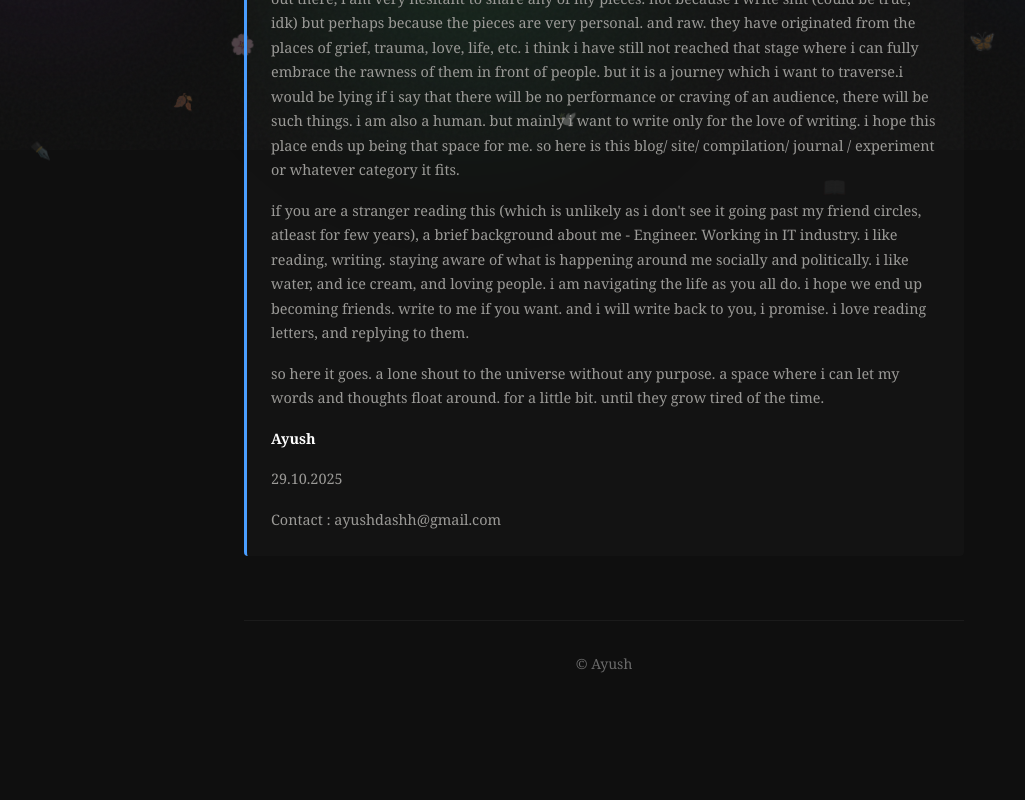
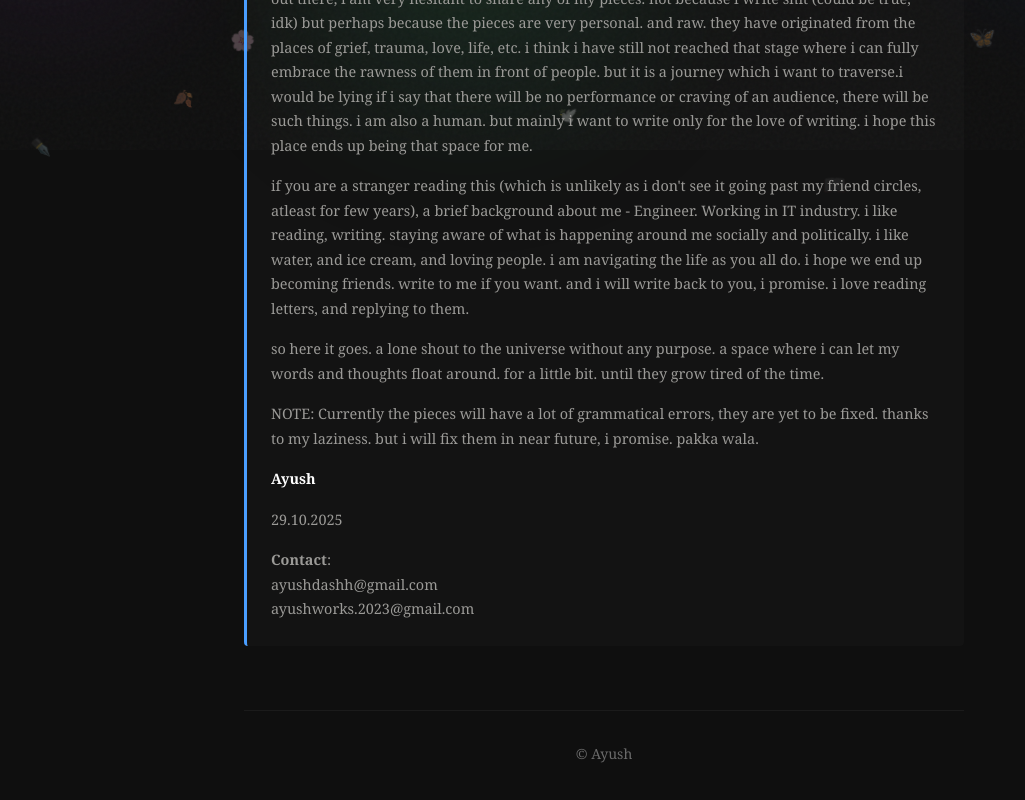
Before and after one commit to helloayushanand/ayush-writes, a Next.js app: page / in a window 1280 px wide. Shown: the part 650-1450 px from the top of the page, without its empty margins (36-1061 px from the left). Before the commit the page ends 1372 px from the top, so only its background shows below. Built offline with nearby package versions, Linux system fonts and the light colour scheme.

Commit message:
content update

```diff
--- a/app/page.tsx
+++ b/app/page.tsx
@@ -57,7 +57,7 @@ export default function Home() {
             Hello world, I write sometimes. There was a time when I used to write a lot. Almost daily. Then it started to fade away. Now it has gone to a couple of pieces in 6 months. I wish I get more regular. I wish I get to spend more and more time writing. No matter how bad the piece is. Writing is the goal. Writing good can follow later, I hope.
           </p>
           <p>
-            Since i have been writing for a significant amount of time, i have a lot of pieces which i can share with the world (i plan to share only a small subset of my writings here) like every other person out there, i am very hesitant to share any of my pieces. not because i write shit (could be true, idk) but perhaps because the pieces are very personal. and raw. they have originated from the places of grief, trauma, love, life, etc. i think i have still not reached that stage where i can fully embrace the rawness of them in front of people. but it is a journey which i want to traverse.i would be lying if i say that there will be no performance or craving of an audience, there will be such things. i am also a human. but mainly i want to write only for the love of writing. i hope this place ends up being that space for me. so here is this blog/ site/ compilation/ journal / experiment or whatever category it fits.
+            Since i have been writing for a significant amount of time, i have a lot of pieces which i can share with the world (i plan to share only a small subset of my writings here) like every other person out there, i am very hesitant to share any of my pieces. not because i write shit (could be true, idk) but perhaps because the pieces are very personal. and raw. they have originated from the places of grief, trauma, love, life, etc. i think i have still not reached that stage where i can fully embrace the rawness of them in front of people. but it is a journey which i want to traverse.i would be lying if i say that there will be no performance or craving of an audience, there will be such things. i am also a human. but mainly i want to write only for the love of writing. i hope this place ends up being that space for me.
           </p>
           <p>
             if you are a stranger reading this (which is unlikely as i don't see it going past my friend circles, atleast for few years), a brief background about me - Engineer. Working in IT industry. i like reading, writing. staying aware of what is happening around me socially and politically. i like water, and ice cream, and loving people. i am navigating the life as you all do. i hope we end up becoming friends. write to me if you want. and i will write back to you, i promise. i love reading letters, and replying to them.
@@ -65,9 +65,12 @@ export default function Home() {
           <p>
             so here it goes. a lone shout to the universe without any purpose. a space where i can let my words and thoughts float around. for a little bit. until they grow tired of the time.
           </p>
+          <p>
+            NOTE: Currently the pieces will have a lot of grammatical errors, they are yet to be fixed. thanks to my laziness. but i will fix them in near future, i promise. pakka wala.
+          </p>
           <p className="font-semibold text-white">Ayush</p>
           <p>29.10.2025</p>
-          <p>Contact : ayushdashh@gmail.com</p>
+          <p><b>Contact</b>:<br />ayushdashh@gmail.com<br />ayushworks.2023@gmail.com</p>
         </div>
       </div>
 
```
